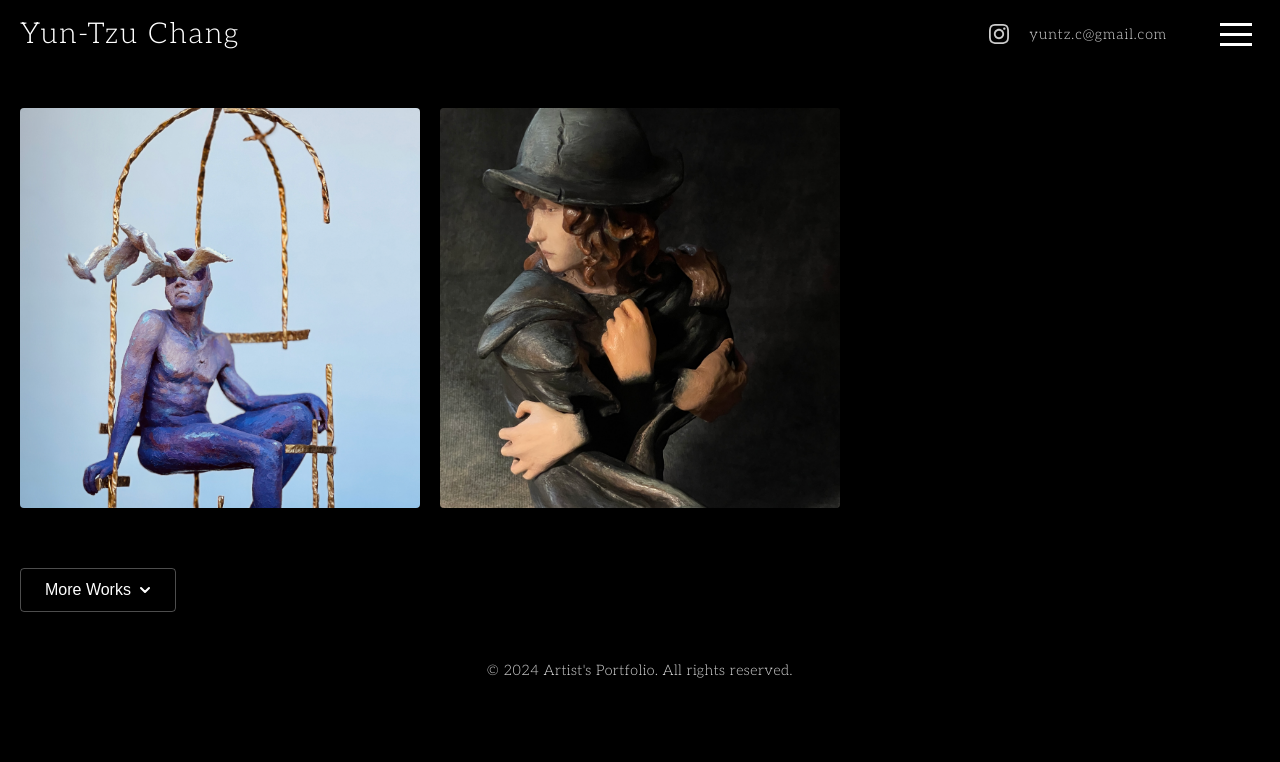
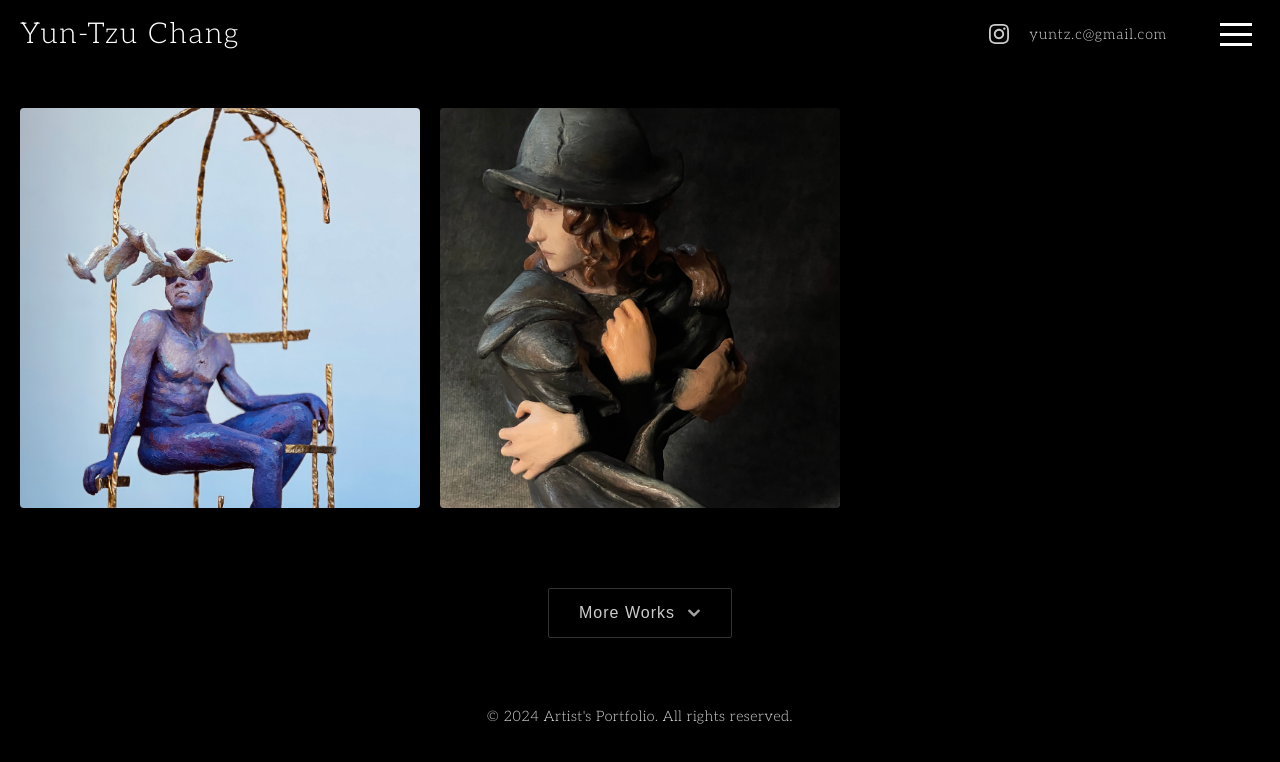
Before and after one commit to ytchang/ytchang.github.io, a React (Create React App) app: page /gallery in a window 1280 px wide. Shown: the top 762 px of the page. Built offline with nearby package versions, Linux system fonts and the light colour scheme; the HTML template or start-up script is replaced by a standard one.

Commit message:
style more work button

```diff
--- a/src/css/Gallery.module.css
+++ b/src/css/Gallery.module.css
@@ -323,30 +323,45 @@
   max-width: 1400px;
   margin: 0 auto;
   padding: 0 20px;
+  display: flex;
+  flex-direction: column;
+  align-items: center;
 }
 
 .moreWorksToggle {
   background: transparent;
-  border: 1px solid rgba(255, 255, 255, 0.3);
-  color: white;
-  padding: 12px 24px;
+  border: 1px solid rgba(255, 255, 255, 0.2);
+  color: rgba(255, 255, 255, 0.8);
+  padding: 15px 30px;
   font-size: 1rem;
   cursor: pointer;
   transition: all 0.3s ease;
-  border-radius: 4px;
-  margin: 20px 0;
+  border-radius: 2px;
+  margin: 40px 0;
   display: flex;
   align-items: center;
-  gap: 8px;
+  gap: 12px;
+  letter-spacing: 1px;
+  font-weight: 300;
+  backdrop-filter: blur(4px);
 }
 
 .moreWorksToggle:hover {
-  background: rgba(255, 255, 255, 0.1);
-  border-color: rgba(255, 255, 255, 0.5);
+  background: rgba(255, 255, 255, 0.05);
+  border-color: rgba(255, 255, 255, 0.4);
+  color: white;
+  transform: translateY(-1px);
+}
+
+.moreWorksToggle:active {
+  transform: translateY(0);
 }
 
 .moreWorksToggle svg {
   transition: transform 0.3s ease;
+  width: 14px;
+  height: 14px;
+  opacity: 0.8;
 }
 
 .moreWorksToggle.expanded svg {
@@ -357,8 +372,9 @@
   max-height: 0;
   overflow: hidden;
   transition: max-height 0.5s ease;
+  width: 100%;
 }
 
 .moreWorksContent.expanded {
-  max-height: 2000px; /* Adjust this value based on your content */
+  max-height: 2000px;
 }
```
